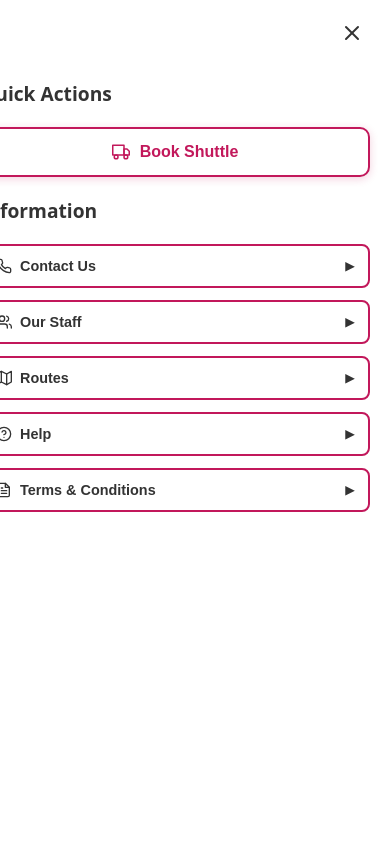
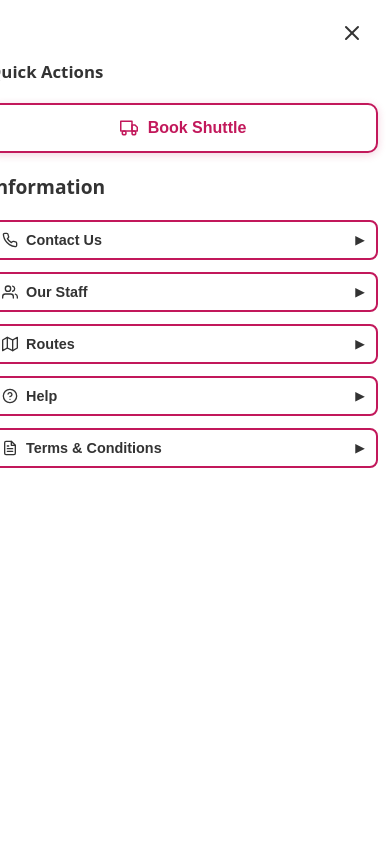
Before and after one commit to Khetsi-cyber/QR-code-ticket-backend, a React (Create React App) app in the folder frontend/: page / in a window 390 px wide. Both pictures are taken after a click on the button "Menu". Shown: the top 844 px of the page. Built offline with nearby package versions, Linux system fonts and the light colour scheme; no server answers.

Commit message:
Refine mobile login menu layout

```diff
--- a/frontend/src/components/Login.jsx
+++ b/frontend/src/components/Login.jsx
@@ -324,7 +324,7 @@ export default function Login({ onLogin }) {
         zIndex: 1000,
         borderBottom: "2px solid #C2185B"
       }}>
-        <div style={{ display: "flex", alignItems: "center", gap: "12px" }}>
+        <div style={{ display: "flex", alignItems: "center", gap: isMobile ? "8px" : "12px", width: isMobile ? "100%" : "auto", minWidth: 0 }}>
           <img
             src="/images/logo.png"
             alt="Logo"
@@ -355,14 +355,15 @@ export default function Login({ onLogin }) {
               background: darkMode ? "#2C2C2C" : "white",
               border: "2px solid #C2185B",
               borderRadius: "20px",
-              padding: "8px 16px",
+              padding: isMobile ? "8px 12px" : "8px 16px",
               cursor: "pointer",
               color: "#C2185B",
               fontWeight: "600",
               display: "flex",
               alignItems: "center",
               gap: "6px",
-              transition: "all 0.3s ease"
+              transition: "all 0.3s ease",
+              fontSize: isMobile ? "0.85em" : "1em"
             }}
             title="Menu"
           >
@@ -377,14 +378,15 @@ export default function Login({ onLogin }) {
               background: darkMode ? "#2C2C2C" : "white",
               border: darkMode ? "2px solid rgba(255, 255, 255, 0.2)" : "2px solid #C2185B",
               borderRadius: "20px",
-              padding: "8px 16px",
+              padding: isMobile ? "8px 12px" : "8px 16px",
               cursor: "pointer",
               color: "#C2185B",
               fontWeight: "600",
               display: "flex",
               alignItems: "center",
               gap: "6px",
-              transition: "all 0.3s ease"
+              transition: "all 0.3s ease",
+              fontSize: isMobile ? "0.85em" : "1em"
             }}
             title={darkMode ? "Switch to Light Mode" : "Switch to Dark Mode"}
           >
@@ -416,14 +418,14 @@ export default function Login({ onLogin }) {
           position: "fixed",
           top: 0,
           right: 0,
-          width: isMobile ? "100vw" : "320px",
+          width: isMobile ? "100%" : "320px",
           maxWidth: "100%",
           height: "100vh",
           background: darkMode ? "#2C2C2C" : "white",
           boxShadow: "-4px 0 12px rgba(0,0,0,0.1)",
           zIndex: 1002,
           overflowY: "auto",
-          padding: "20px"
+          padding: isMobile ? "16px 12px" : "20px"
         }}>
           <button
             onClick={() => setMenuOpen(false)}
@@ -442,10 +444,10 @@ export default function Login({ onLogin }) {
           </button>
 
           <h3 style={{
-            marginTop: "60px",
+            marginTop: isMobile ? "44px" : "60px",
             marginBottom: "20px",
             color: darkMode ? "#E0E0E0" : "#333",
-            fontSize: "1.2em"
+            fontSize: isMobile ? "1.05em" : "1.2em"
           }}>
             Quick Actions
           </h3>
@@ -563,7 +565,7 @@ export default function Login({ onLogin }) {
                 onClick={() => toggleSection(key)}
                 style={{
                   width: "100%",
-                  padding: "12px 14px",
+                  padding: isMobile ? "10px 12px" : "12px 14px",
                   marginBottom: "6px",
                   background: "transparent",
                   border: "2px solid #C2185B",
```
